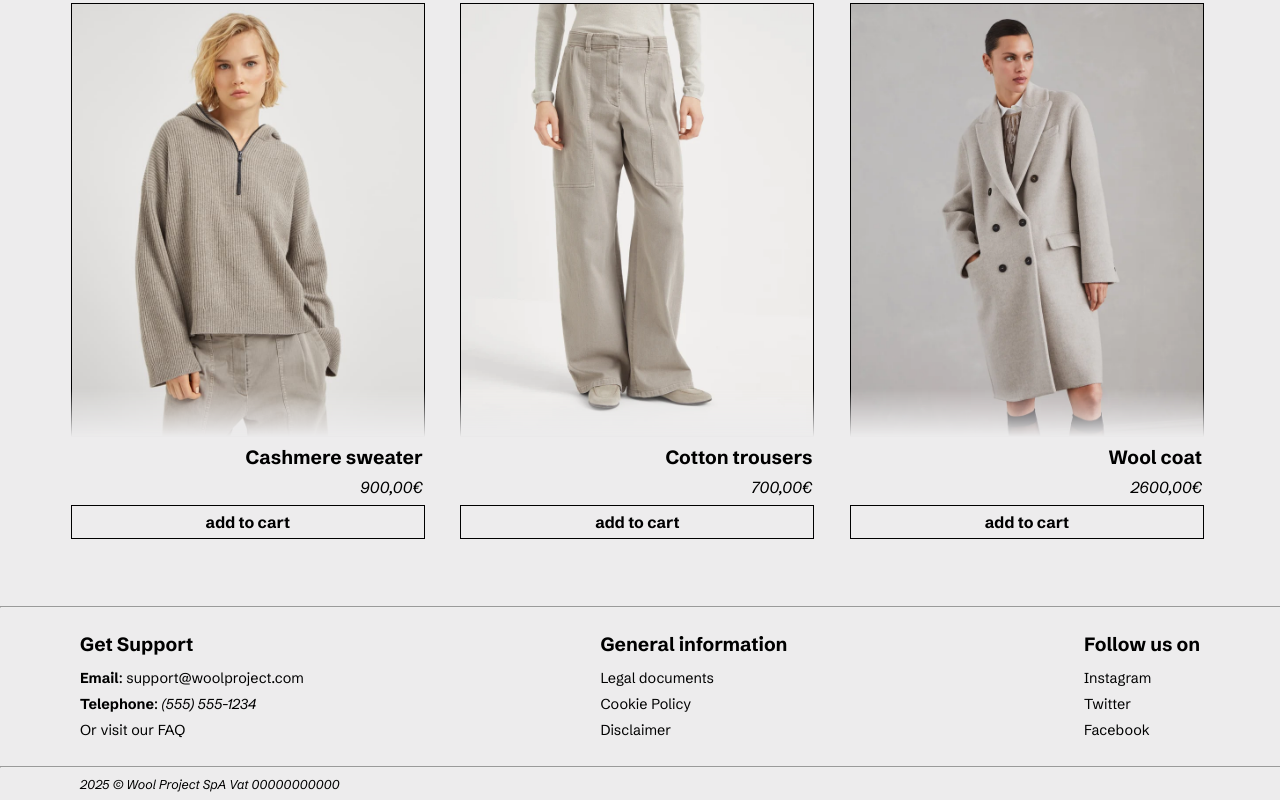
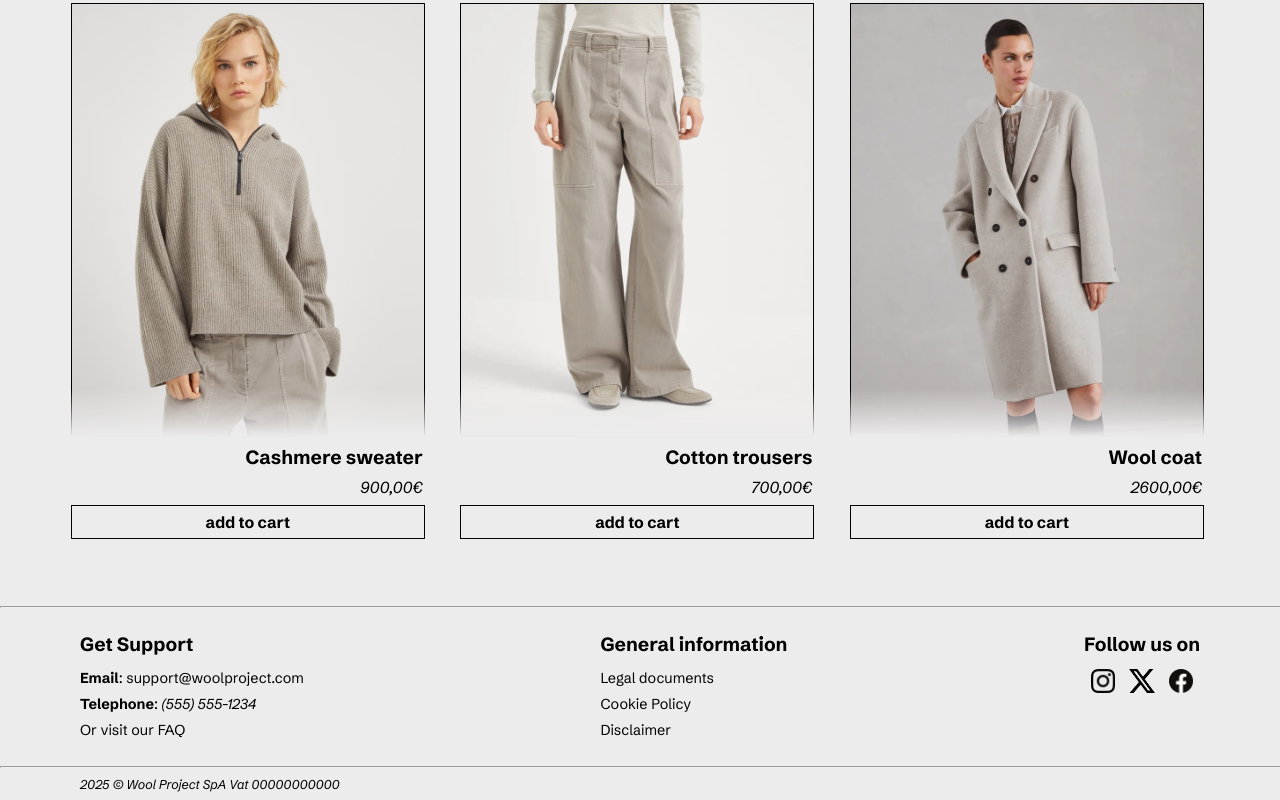
Before and after one commit to itslucabeltrami/TheWoolProject, a website: page woman.html in a window 1280 px wide. Shown: the part 1312-2112 px from the top of the page. Drawn offline with nearby package versions, Linux system fonts and the light colour scheme.

Commit message:
feat(12345): cambio en socials

```diff
--- a/woman.css
+++ b/woman.css
@@ -296,3 +296,21 @@ p {
     padding-top: 0.5rem;
     font-style: italic;
 }
+
+.socials-logo {
+    display: flex;
+    flex-direction: row;
+    max-height: 1.5rem;
+    cursor: pointer;
+}
+
+.socials-logo:hover {
+    max-height: 1.7rem;
+    transition-duration: 0.2s;
+}
+
+.icons-container {
+    display: flex;
+    flex-direction: row;
+    justify-content: space-around;
+}
--- a/woman.html
+++ b/woman.html
@@ -83,10 +83,11 @@
 
         <div class="footer-text">
             <h2>Follow us on</h2>
-            <p>Instagram</p>
-            <p>Twitter</p>
-            <p>Facebook</p>
-
+            <div class="icons-container">
+                <a href="https://www.instagram.com/" target="_blank"><img src="./assets/img/Instagram_Symbol_1.png" class="socials-logo"></a>
+                <a href="https://www.x.com/" target="_blank"><img src="./assets/img/X_idJxGuURW1_1.png" class="socials-logo"></a>
+                <a href="https://www.facebook.com/" target="_blank"><img src="./assets/img/Facebook_Symbol_1.png" class="socials-logo"></a>
+            </div>
         </div>
 
     </div>
```
Also changed, not shown: assets/img/Facebook_Symbol_1.png (added), assets/img/Instagram_Symbol_1.png (added), assets/img/X_idJxGuURW1_1.png (added).
